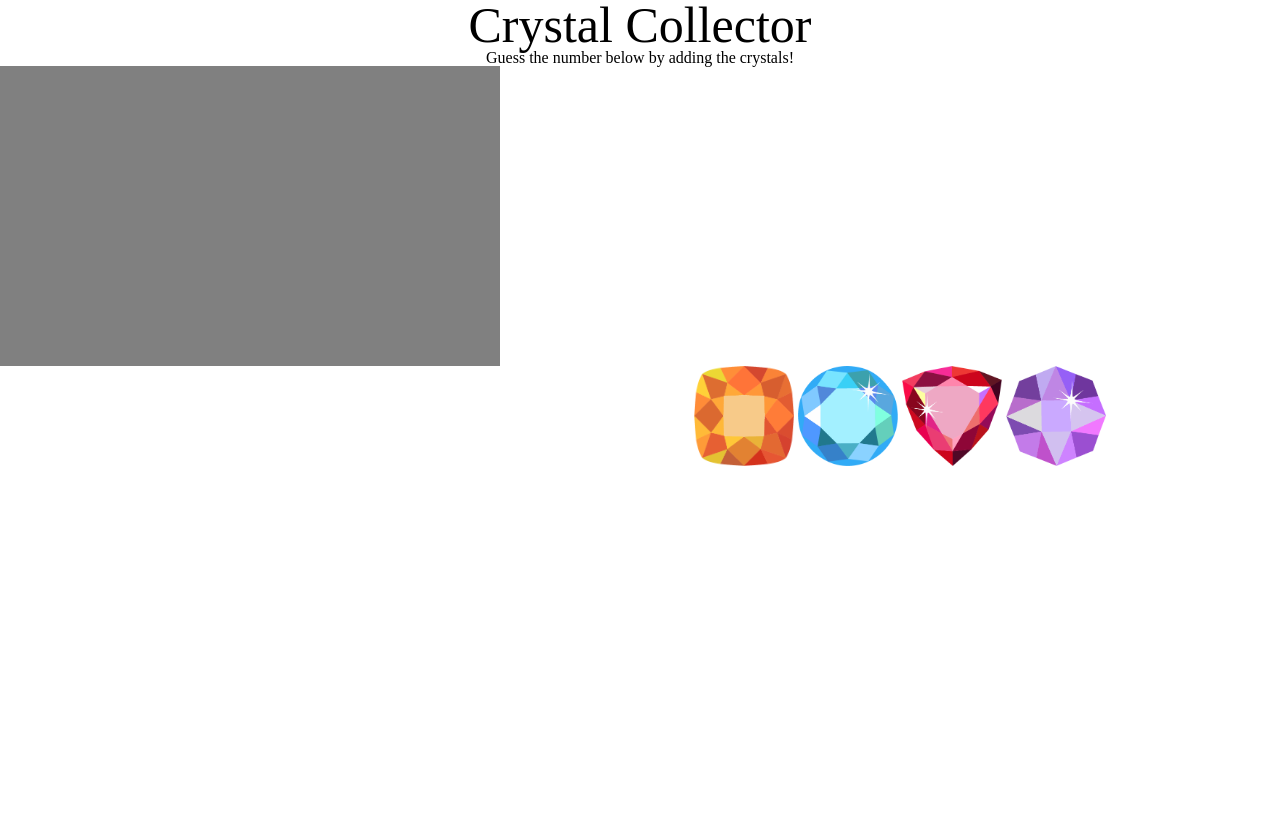
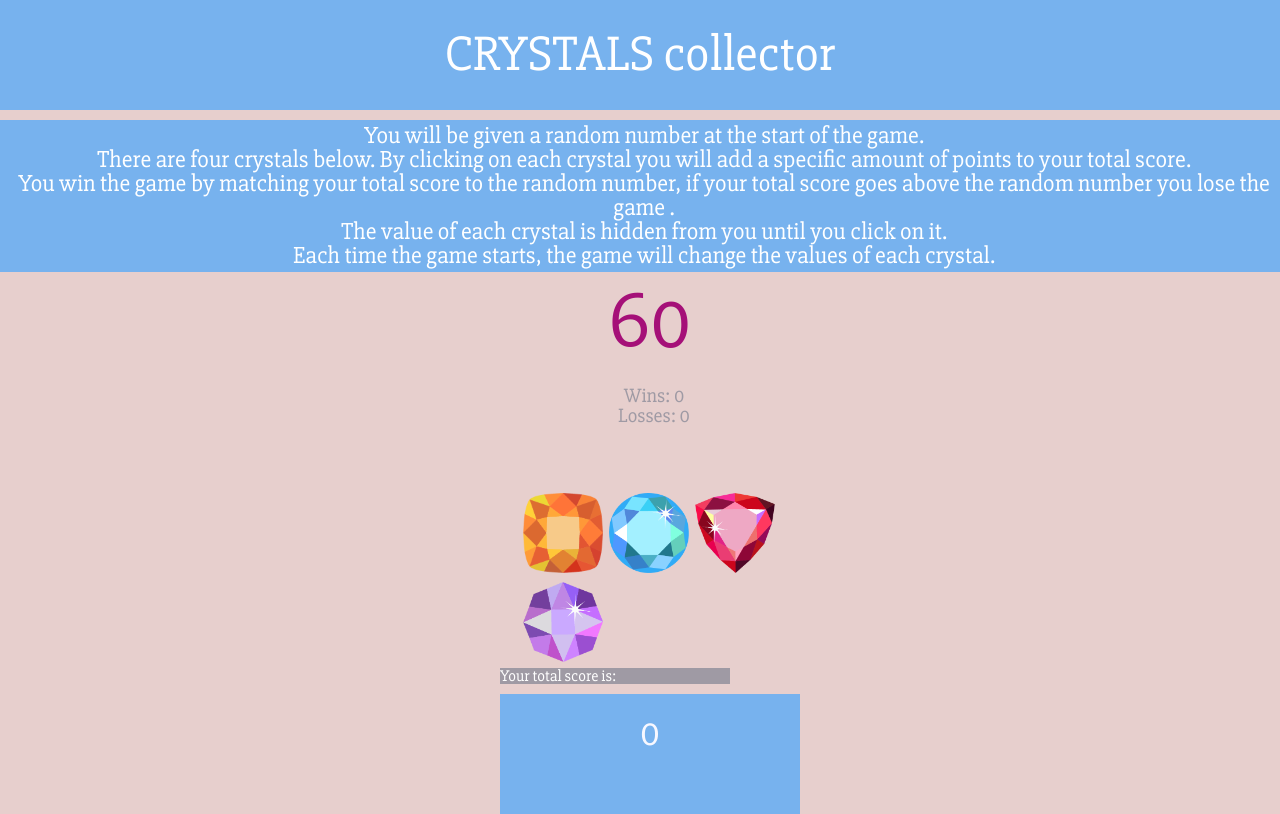
Before and after one commit to D4K074-S/unit-4-game, a plain HTML site: page index.html in a window 1280 px wide. Drawn offline with nearby package versions, Linux system fonts and the light colour scheme.

Commit message:
working crystal collector

```diff
--- a/assets/css/style.css
+++ b/assets/css/style.css
@@ -1,25 +1,103 @@
-.title {
+body {
+    background-color: #E7CFCD;
+  }
+  html {
+    font-family: 'Slabo 27px', serif;
+  }
+
+  /*#screen {
+    overflow: auto;
+  } */
+
+  #screen div {
+    float: left;
+  }
+
+  #title {
+    width: 100%;
+    height: 80px;
+    padding-top: 30px;
+    margin-bottom: 10px;
     font-size: 50px;
     text-align: center;
-}
+    color: white;
+    background-color: rgb(119, 178, 238);
+  }
 
-img {
+  #rules-area {
+    font-size: 24px;
+    text-align: center;
+    width: 100%;
+    padding: 4px;
+    margin-bottom: 10px;
+    color: white;
+    background-color: rgb(119, 178, 238);
+  }
+
+  #random-area {
+    text-align: center;
+    width: 100%;
     height: 100px;
-    width: 100px;
-}
+    font-size: 80px;
+    color:  rgb(165, 16, 120);
+    background-color: #E7CFCD;
+  }
 
-div {
+  #score-area {
+    width: 100%;
+    height: 100px;
+    padding-top: 20px;
+    color: ghostwhite;
+    background-color:  rgb(119, 178, 238);
+    font-size: 75px;
+  }
+
+  #score-title {
+    width: 210px;
+    padding-right: 20px;
+    margin-bottom: 10px;
+    color: white;
+    background-color: #9F9AA4;
+  }
+
+  .crystals-button {
+    display: inline;
+  }
+
+  .crystal-img {
+    width: 80px;
+    height: 80px;
+    cursor: pointer;
+    background-color: #E7CFCD;
+    border: solid;
+    border-color: #E7CFCD;
+    align-content: center;
+  }
+
+  .boxCntr {
+    align-content: center;
+    margin-left: 500px;
+    margin-right: 480px;
+
+  }
+
+  #score-number {
     text-align: center;
-}
+    font-size: 3vw;
+    width: 100%;
+  }
 
-.crystalPics {
-    box-align: center;
-    padding-left: 520px;
-}
+  #win-area {
+    font-size: 20px;
+    text-align: center;
+    width: 100%;
+    height: 100px;
+    padding: 4px;
+    background-color: #E7CFCD;
+    color: #9F9AA4;
+  }
 
-.currentNum {
-    width: 500px;
-    background: gray;
-    height: 300px;
-
-}
+  #crystal-area {
+    width: 100%;
+    padding-left: 20px;
+  }
--- a/assets/javascript/game.js
+++ b/assets/javascript/game.js
@@ -1,44 +1,139 @@
-$(document).ready(function(){
-    //    **   The Number   **
-    //Generate random number between 19 - 120
-    $(function startGame (){
-        var numberToGuess = Math.round(Math.random());
-        $("#randomNum").text(numberToGuess);
+// Execute this code when the DOM has fully loaded.
+$(document).ready(function() {
 
+    // The number we will manipulate by clicking crystals. Our "current guess" number.
+    var yourMatchingNumber = 0;
 
-        //    **   The Crystals   **
-        //Create a variable for each Crystal
-        //Give crystal new value everytime new number is generated
-        var firstCrystal = Math.floor((Math.random() * 10) + 3 );
-        var secondCrystal = Math.floor((Math.random() * 10) + 3);
-        var thirdCrystal = Math.floor((Math.random() * 10) + 3);
-        var fourthCrystal = Math.floor((Math.random() * 10) + 3);
+    // Generates the random "target number" we will try to reach.
+    var randomNum = randomNumGen();
 
-        var currentNum = 0;
+    // Setting up our starting variables.
+    var wins = 0;
+    var losses = 0;
+    var crystals;
 
-        //    **   The Methods   **
-        //When a crystal is clicked display value
-        $("#crystal1").on("click", function (currentNum){
-            $(".currentNum").replace(firstCrystal + currentNum);
+    // Function that generates random values for our crystals and returns our crystals object.
+    function randomNumCrystals() {
+      // Crystals object.
+      return {
+        red: {
+          points: Math.floor(Math.random() * 12) + 1,
+          imageUrl: "assets/images/crystal1.png"
+        },
+        blue: {
+          points: Math.floor(Math.random() * 12) + 1,
+          imageUrl: "assets/images/crystal2.png"
+        },
+        yellow: {
+          points: Math.floor(Math.random() * 12) + 1,
+          imageUrl: "assets/images/crystal3.png"
+        },
+        green: {
+          points: Math.floor(Math.random() * 12) + 1,
+          imageUrl: "assets/images/crystal4.png"
+        }
+      };
+    }
 
-        });
-        $("#crystal2").on("click", function(currentNum){
-            $(".currentNum").html(secondCrystal + currentNum);
-        });
-        $("#crystal3").on("click", function(currentNum){
-            $(".currentNum").html(thirdCrystal + currentNum);
-        });
-        $("#crystal4").on("click", function(currentNum){
-            $(".currentNum").html(fourthCrystal + currentNum);
-        });
-        //When other crystals clicked, add value to displayed value
-        //Add until ===
-        //If displayed value === generated number you win!
-        //Win counter ++
-        //If displayed value > generated number you lose
-        //Lose counter ++
-        //New number generated after each win/lose
-        /* Generate random crystal number between 1-12 for each crystal
-        every time a new number is generated. */
+    // Function to create a random number between 19 and 120.
+    function randomNumGen() {
+      return Math.floor(Math.random() * 102) + 19;
+    }
+
+    // Function that resets the game.
+    function setGame() {
+      // Make our current total number 0.
+      yourMatchingNumber = 0;
+      // Generate random crystal values.
+      crystals = randomNumCrystals();
+      // Generate a random target number and render it to the page.
+      randomNum = randomNumGen();
+      $("#random-area").text(randomNum);
+    }
+
+    // Function that handles updating the page.
+    function updateDom(didUserWin) {
+      $("#win-area").empty();
+
+      // If the user won...
+      if (didUserWin === true) {
+        // Show victory message, restart the game, and render the new "current guess" number.
+        $("#win-area").append($("<p>").text("You won!!"));
+        setGame();
+        renderMatchingNumber();
+      }
+      // If the user lost...
+      else if (didUserWin === false) {
+        // Show defeat message, restart the game, and render the new "current guess" number.
+        $("#win-area").append($("<p>").text("You lost!!"));
+        setGame();
+        renderMatchingNumber();
+      }
+
+      // Building our win/loss display and appending it to the page.
+      var wSpan = $("<span>").text(wins);
+      var lSpan = $("<span>").text(losses);
+
+      var pWins = $("<p>").text("Wins: ");
+      var pLosses = $("<p>").text("Losses: ");
+
+      pWins.append(wSpan);
+      pLosses.append(lSpan);
+
+      $("#win-area").append(pWins);
+      $("#win-area").append(pLosses);
+    }
+
+    // Function to render our crystals to the page.
+    function renderCrystals() {
+      for (var key in crystals) {
+        var crystalDiv = $("<div class='crystals-button' data-name='" + key + "'>");
+        var crystalImg = $("<img alt='image' class='crystal-img'>").attr("src", crystals[key].imageUrl);
+        crystalDiv.append(crystalImg);
+        $("#crystal-area").append(crystalDiv);
+      }
+    }
+
+    // Function to update our "current guess" number. We are passing in the crystal that was clicked as an argument.
+    function updateMatchingNumber(crystal) {
+      // Update our "current guess" number based on which crystal was clicked.
+      yourMatchingNumber += crystals[crystal.attr("data-name")].points;
+    }
+
+    // Function that will render your "current guess" number to the page.
+    function renderMatchingNumber() {
+      var scoreNumDiv = $("<div id='score-number'>").text(yourMatchingNumber);
+      $("#score-area").html();
+      $("#score-area").html(scoreNumDiv);
+    }
+
+    // Call our functions to start the game!
+    setGame();
+    updateDom();
+    renderCrystals();
+    renderMatchingNumber();
+
+    // Here we create an on.click event for the crystals.
+    $(".crystals-button").on("click", function(event) {
+      // Update our "current guess" number and re-render it.
+      updateMatchingNumber($(this));
+      renderMatchingNumber();
+
+      // Check to see if we have won or lost.
+      // If our current guess number equals the target number..
+      if (yourMatchingNumber === randomNum) {
+        // Increment wins, restart the game, and update the page.
+        wins++;
+        setGame();
+        updateDom(true);
+      }
+      // If our guess number exceeded our target number...
+      else if (yourMatchingNumber > randomNum) {
+        // Increment losses, restart the game, and update the page.
+        losses++;
+        setGame();
+        updateDom(false);
+      }
     });
-});
+
+  });
--- a/index.html
+++ b/index.html
@@ -1,29 +1,46 @@
+
 <!DOCTYPE html>
-<html>
+<html lang="en-us">
   <head>
+    <meta charset="UTF-8">
+    <title>Crystals Collector</title>
+
+    <!-- jQuery Link -->
+    <script type="text/javascript" src="https://cdnjs.cloudflare.com/ajax/libs/jquery/3.2.1/jquery.min.js"></script>
+    <!-- Game Logic -->
+    <script type="text/javascript" src="assets/javascript/game.js"></script>
+    <!-- CSS -->
     <link rel="stylesheet" type="text/css" href="assets/css/reset.css">
-    <link rel="stylesheet" type="text/css" href="assets/css/style.css">
-    <script type="text/javascript" src="https://cdnjs.cloudflare.com/ajax/libs/jquery/3.2.1/jquery.min.js"></script>
+    <link href="https://fonts.googleapis.com/css?family=Slabo+27px&display=swap" rel="stylesheet">
+    <link rel="stylesheet" href="assets/css/style.css">
+
   </head>
   <body>
-<header>
-    <h1 class="title">Crystal Collector</h1>
-</header>
-<div>Guess the number below by adding the crystals!</div>
 
-<div>
-    <div class="randomNum"></div>
+    <h1 id="title">CRYSTALS collector</h1>
+
+    <div id="rules-area">
+      <h4>You will be given a random number at the start of the game.</h4>
+      <h4>There are four crystals below. By clicking on each crystal you will add a specific amount of points to your total score.</h4>
+      <h4>You win the game by matching your total score to the random number, if your total score goes above the random number you lose the game .</h4>
+      <h4>The value of each crystal is hidden from you until you click on it.</h4>
+      <h4>Each time the game starts, the game will change the values of each crystal.</h4>
     </div>
 
-<div class="currentNum"></div>
-<div class="crystalPics">
-    <img id="crystal1" src="assets/images/crystal1.png">
-    <img id="crystal2" src="assets/images/crystal2.png">
-    <img id="crystal3" src="assets/images/crystal3.png">
-    <img id="crystal4" src="assets/images/crystal4.png">
+    <div class="boxCntr">
+        <div id="screen">
+            <!-- Random Number Display -->
+            <div id="random-area"></div>
+            <!-- Wins/Losses Display -->
+            <div id="win-area"></div>
         </div>
 
+        <!-- Crystals -->
+        <div id="crystal-area"></div>
+        <div id="score-title">Your total score is:</div>
+        <!-- Score Display -->
+        <div id="score-area"></div>
+    </div>
 
-<script type="text/javascript" src="assets/javascript/game.js"></script>
   </body>
 </html>
```
Lines whose indentation alone changed are shown as unchanged.
